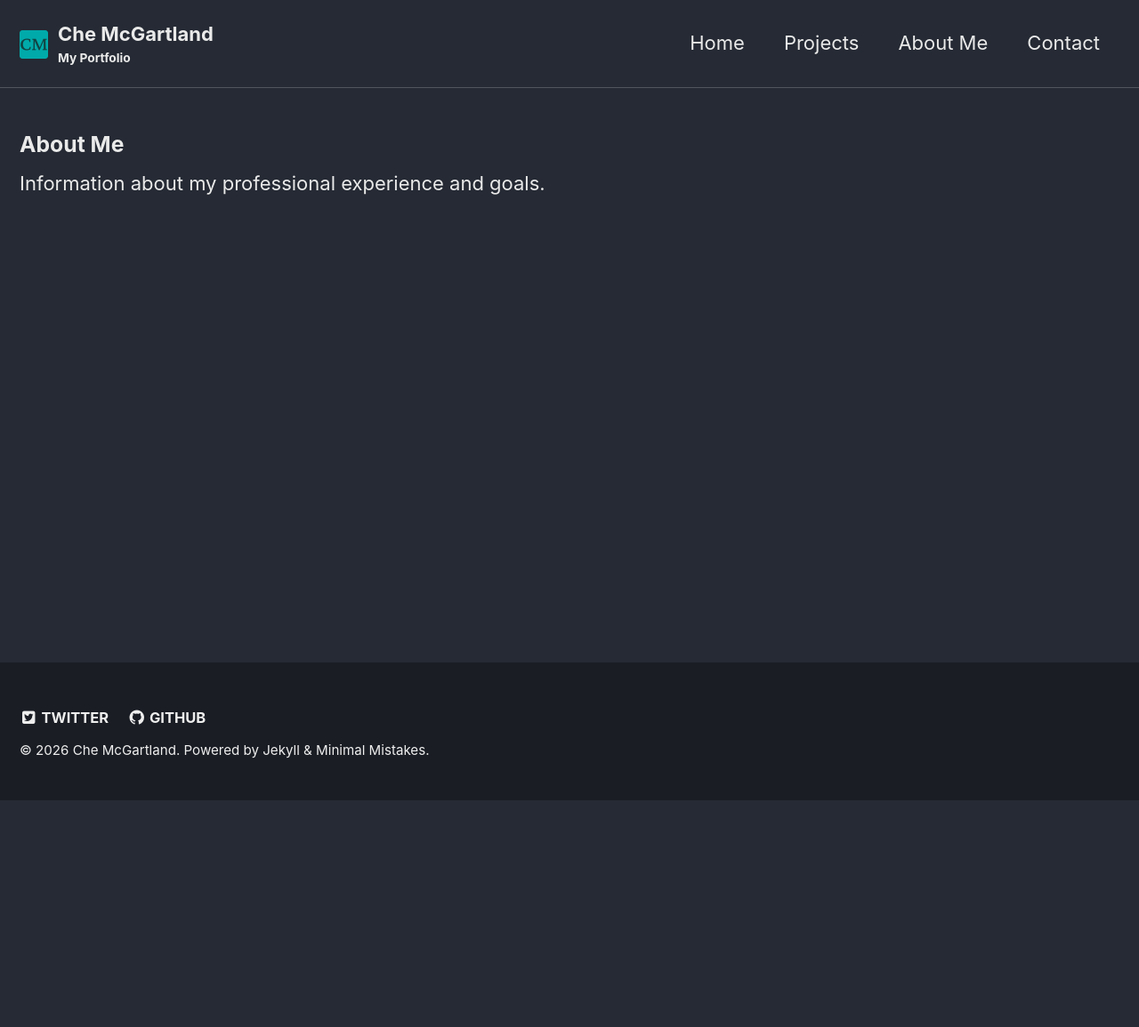
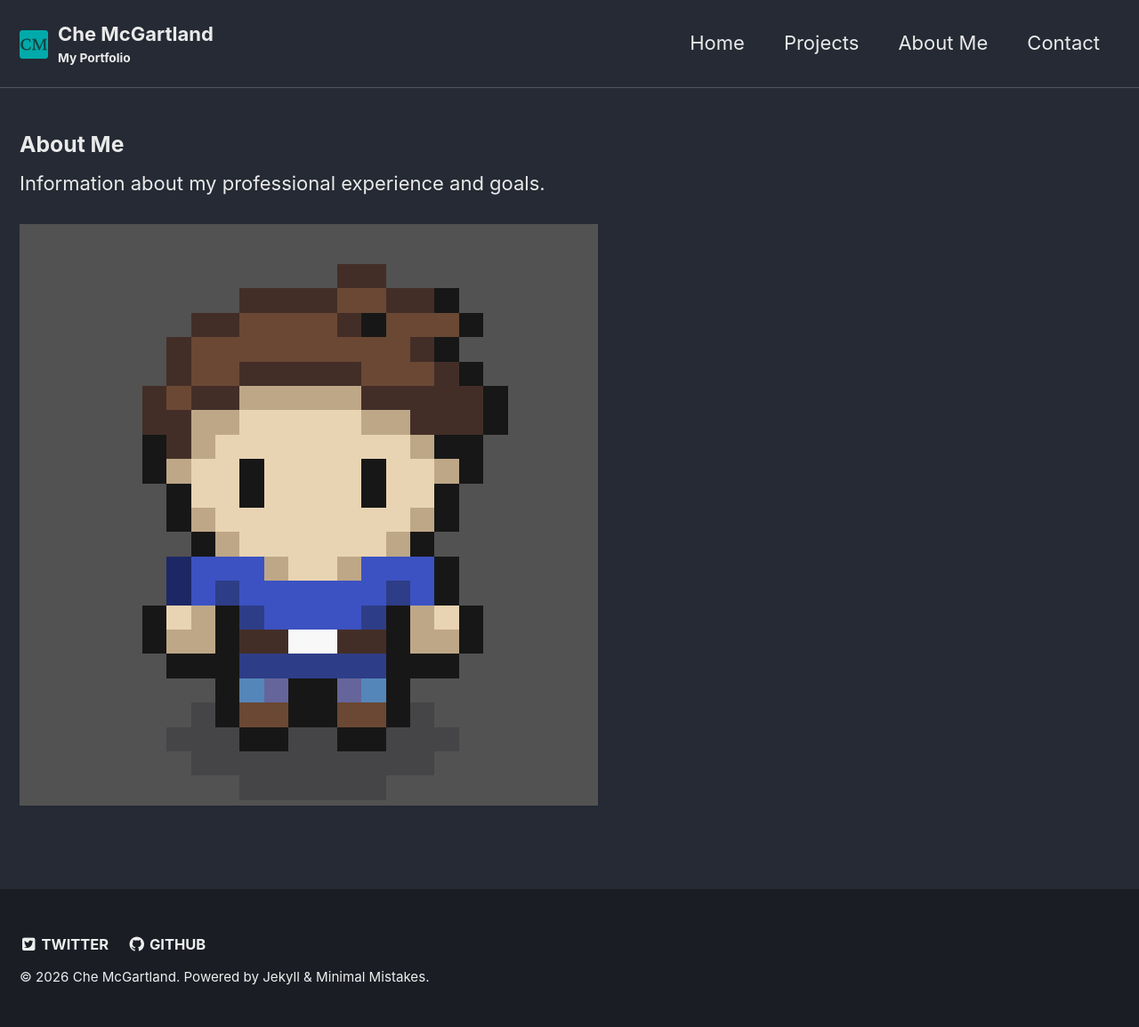
Before and after one commit to chemcg19/chemcg19.github.io, a Jekyll site: the page built from about-me.md, in a window 1280 px wide. Shown: the whole page at 89% size. Built offline with Jekyll 4.4.1, drawn with Linux system fonts in a browser that asks for light colours; before the commit the page ends 900 px from its top, so only the background shows below that.

Commit message:
Add image to About Me section

```diff
--- a/about-me.md
+++ b/about-me.md
@@ -7,3 +7,5 @@ permalink: /about-me/
 ### About Me
 
 Information about my professional experience and goals.
+
+![Solo 2D Adventure Game](/assets/images/example-ss.png "example-ss")
```
